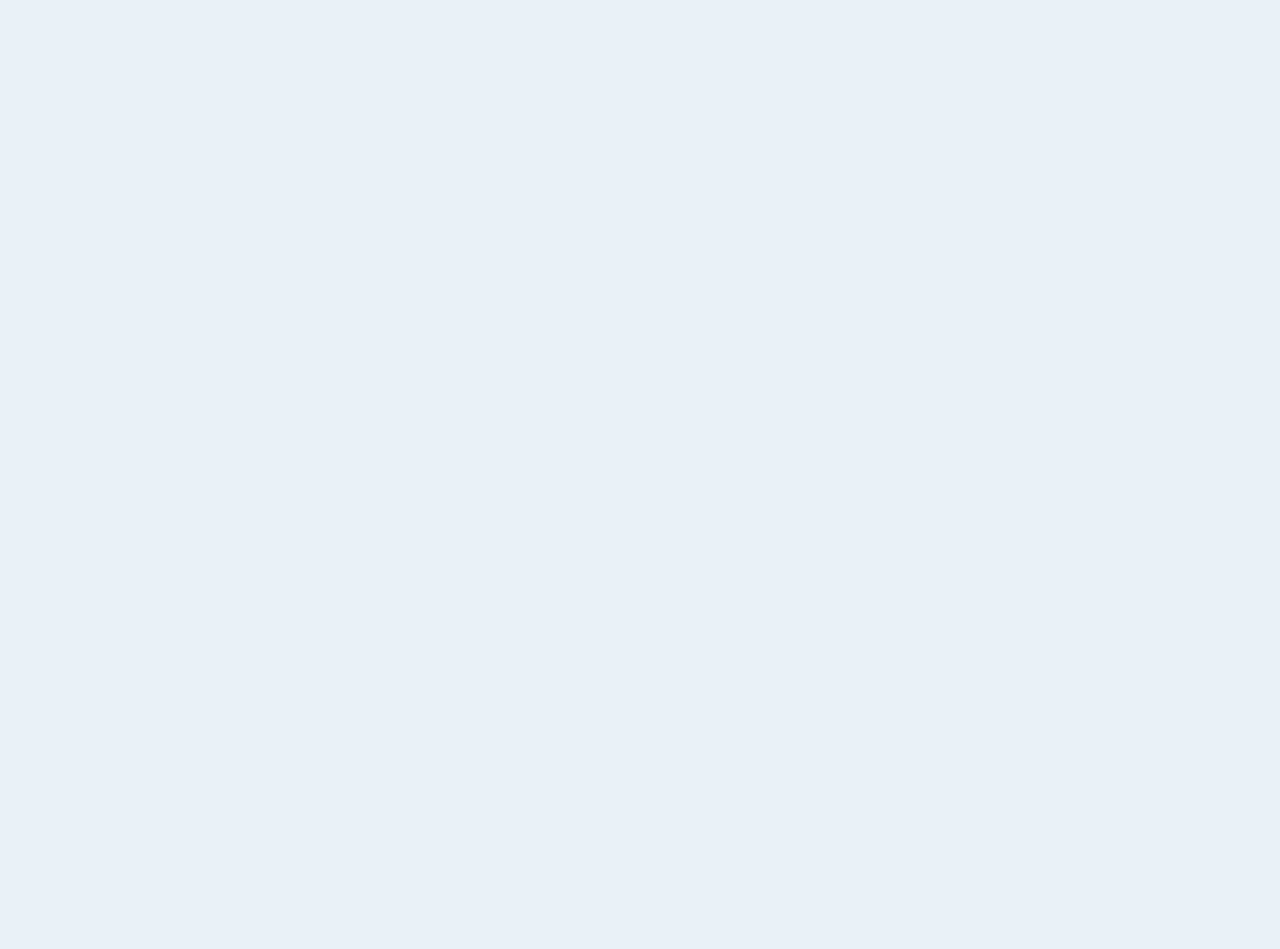
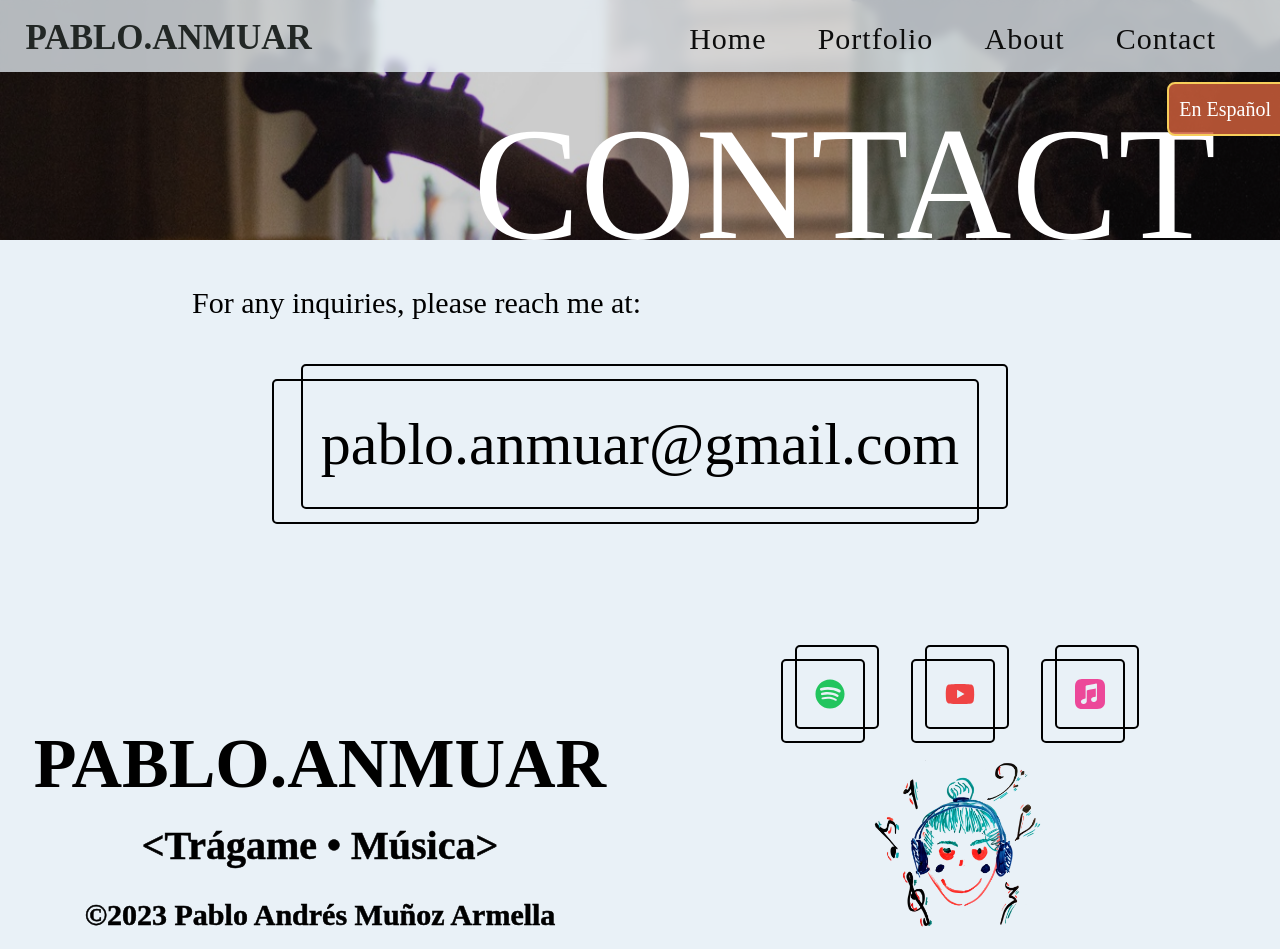
Before and after one commit to ryan-christopher/pabloanmuar, a React (Create React App) app: page /portfolio in a window 1280 px wide. Before the commit this address had no page. Before the commit the page ends 800 px from the top, so only its background shows below. Built offline with nearby package versions, Linux system fonts and the light colour scheme.

Commit message:
3rd image to landing, img size edits, flip studio image

```diff
--- a/src/App.js
+++ b/src/App.js
@@ -1,5 +1,6 @@
 import { Routes, Route } from "react-router-dom";
 import Home from './pages/home';
+import Portfolio from './pages/portfolio';
 import Styling from './pages/styling'
 import './styles/App.css';
 import React from 'react'
@@ -11,7 +12,9 @@ function App() {
       <div className="App">
         <Routes>
           <Route path="/" element={<Home />} />
+          <Route path="/portfolio" element={<Portfolio />} />
           <Route path="/styling" element={<Styling />} />
+
         </Routes>
       </div>
     </ParallaxProvider>
--- a/src/components/Landing.js
+++ b/src/components/Landing.js
@@ -14,7 +14,8 @@ function Landing() {
         <div id="home" className="min-h-[100vh] w-[100vw] bg-[#e9f1f7] pt-[72px]">
             <ParallaxBanner style={{ aspectRatio: '1 / 1' }} className="h-[100vh] max-w-[100vw]">
                 <ParallaxBannerLayer image="media/studio.jpg" speed={10} />
-                <ParallaxBannerLayer image="media/concert4.jpg" speed={10} className='animate-[slideshow_15s_ease-in-out_infinite]' />
+                <ParallaxBannerLayer image="media/concert4.jpg" speed={10} className='animate-[slideshow1_30s_ease-in-out_infinite]' />
+                <ParallaxBannerLayer image="media/guitarbg.jpg" speed={10} className='animate-[slideshow2_30s_ease-in-out_infinite]' />
                 <ParallaxBannerLayer className='bg-[#08080861] ease-in duration-200' speed={0}>
                     <div className="text-white absolute top-[20vh] sm:top-[20vh] right-[20px] font-bold pb-[72px] text-[40px] sm:text-[50px] md:text-[60px] lg:text-[70px] z-10">
                         <a href="#/" rel="noreferrer" target="_blank">
--- /dev/null
+++ b/src/pages/portfolio.jsx
@@ -0,0 +1,22 @@
+import React from 'react'
+
+// Styles
+import "../styles/App.css"
+import "../styles/index.css"
+
+import Contact from '../components/Contact'
+import Navbar from "../components/Navbar"
+import MusicEntry from '../components/MusicEntry';
+import Video from '../components/Video';
+
+function portfolio() {
+    return (
+        <div>
+            <Navbar />
+
+            <Contact />
+        </div>
+    )
+}
+
+export default portfolio
--- a/src/styles/App.css
+++ b/src/styles/App.css
@@ -66,20 +66,41 @@ html{
   transition: all 0.2s;
 }
 
-@keyframes slideshow{
+@keyframes slideshow1{
   0%{
+    opacity: 0;
+  }
+  25%{
+    opacity: 0;
+  }
+  30%{
     opacity: 1;
   }
-  45%{
-    opacity: 1
+  55%{
+    opacity: 1;
   }
-  50%{
+  60%{
     opacity: 0;
   }
+  100%{
+    opacity:0;
+  }
+}
+
+@keyframes slideshow2{
+  0%{
+    opacity: 0;
+  }
+  55%{
+    opacity: 0;
+  }
+  60%{
+    opacity: 1;
+  }
   95%{
-    opacity: 0
+    opacity: 1;
   }
   100%{
-    opacity: 1
+    opacity: 0;
   }
 }
```
Also changed, not shown: public/media/pabloDoodle2.png, public/media/studio.jpg.
